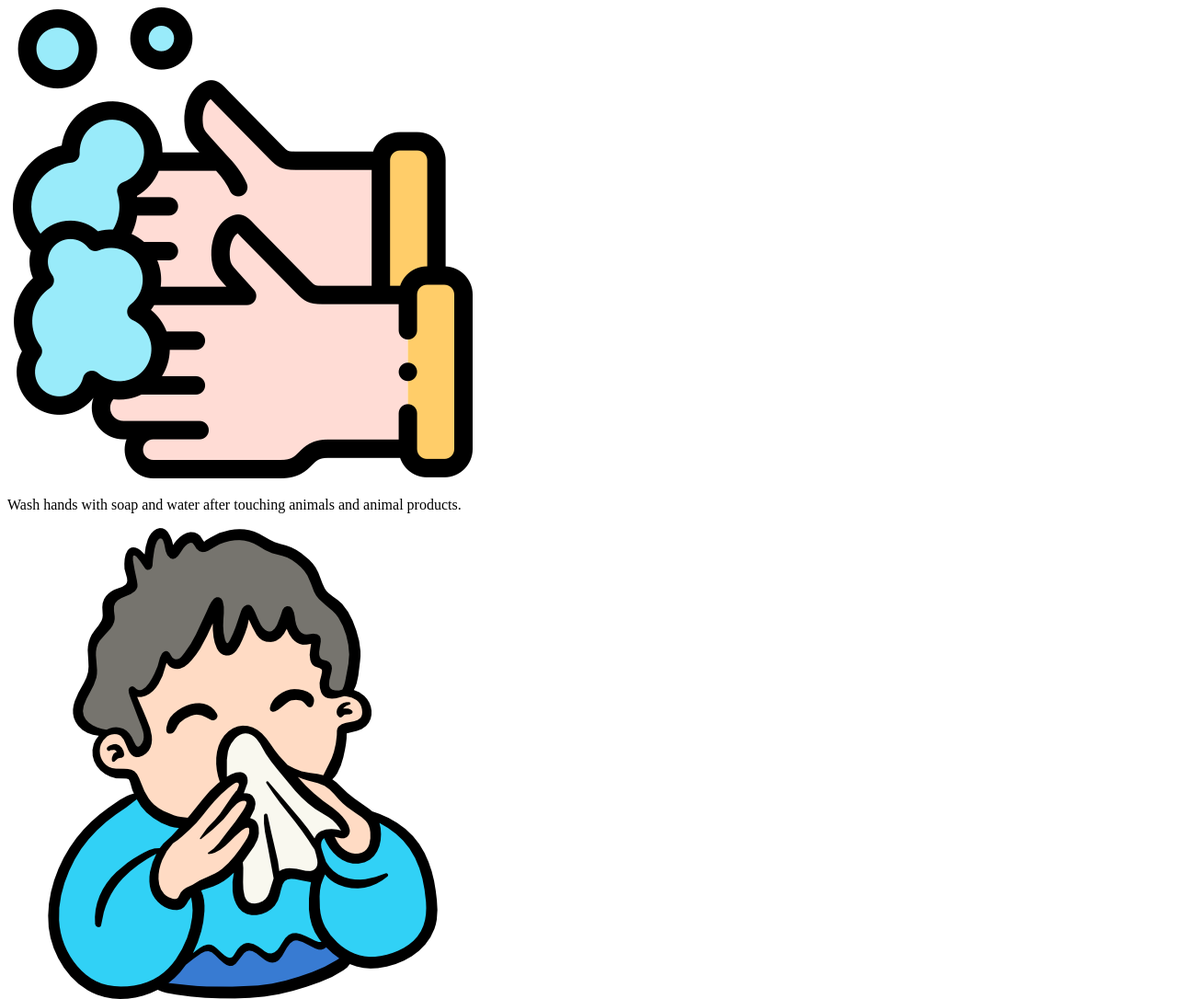
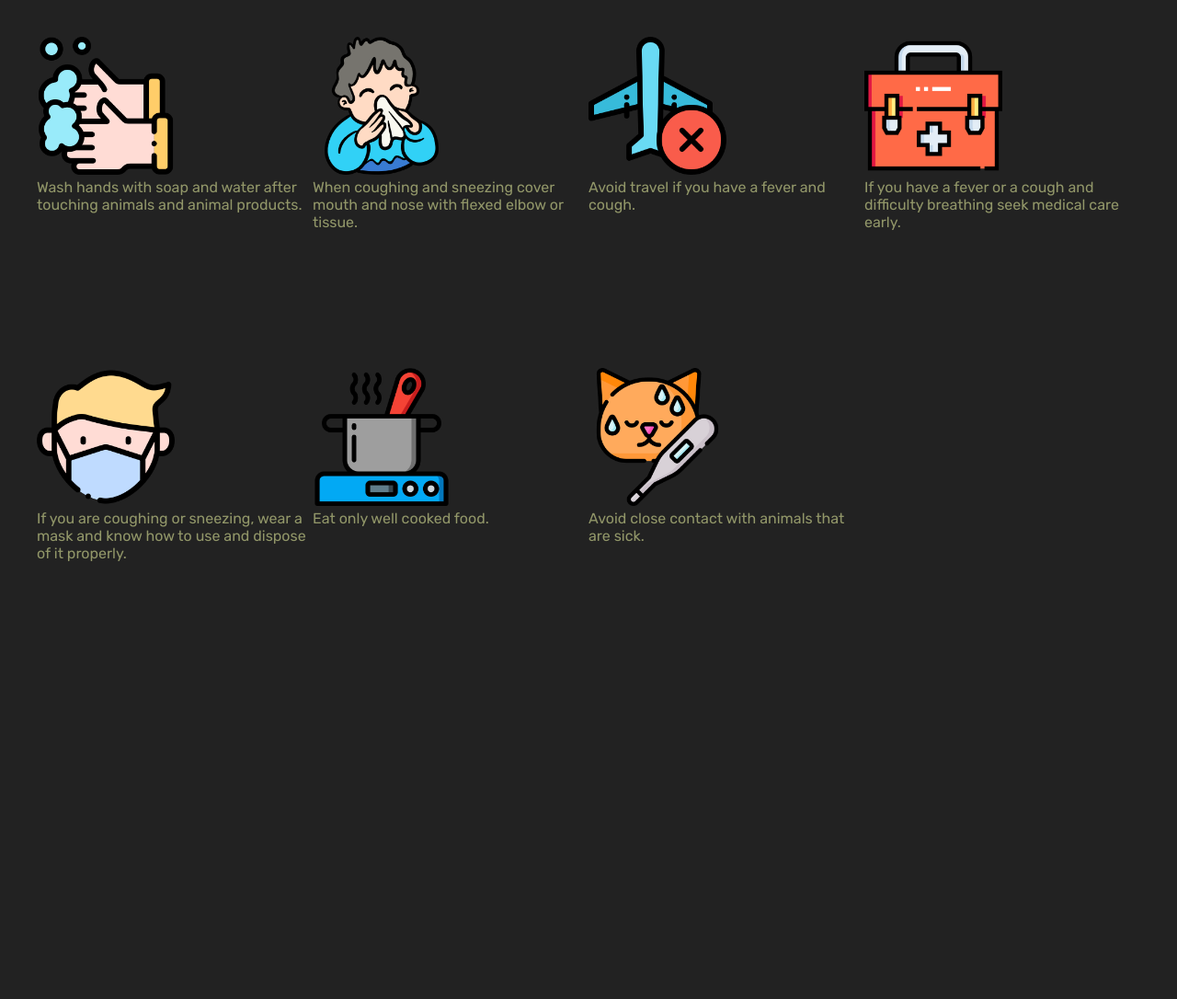
Before and after one commit to ChrisThompsonTX/CssGridMasonryLayout, a plain HTML site: page index.html in a window 1280 px wide. Shown: the top 1086 px of the page at 92% size. After the commit the page ends 800 px from the top, so only its background shows below. Drawn offline with Linux system fonts and the light colour scheme.

Commit message:
add grid

```diff
--- a/index.html
+++ b/index.html
@@ -4,6 +4,7 @@
     <meta charset="UTF-8">
     <meta name="viewport" content="width=device-width, initial-scale=1.0">
     <title>Responsive Masonry Layout</title>
+    <link rel="stylesheet" type="text/css" href="style.css">
 </head>
 <body>
     <div class="container">
--- /dev/null
+++ b/style.css
@@ -0,0 +1,35 @@
+@import url('http://fonts.googleapis.com/css?family=Rubik:300,400,500&display=swap');
+
+* {
+    margin: 0;
+    padding: 0;
+    box-sizing: border-box;
+    font-family: 'Rubik', sans-serif;
+}
+
+body {
+    display: flex;
+    justify-content: center;
+    align-self: center;
+    min-height: 100vh;
+    background-color: #222;
+}
+
+.content img {
+    max-width: 150px;
+    max-height: 150px;
+}
+
+.container {
+    position: relative;
+    max-width: 100%;
+    display: grid;
+    grid-template-columns: repeat(auto-fill,minmax(300px, 1fr));
+    grid-template-rows: minmax(100px, auto);
+    margin: 40px;
+    grid-auto-flow: dense;
+}
+
+.container .box {
+    color: #929769;
+}
```
